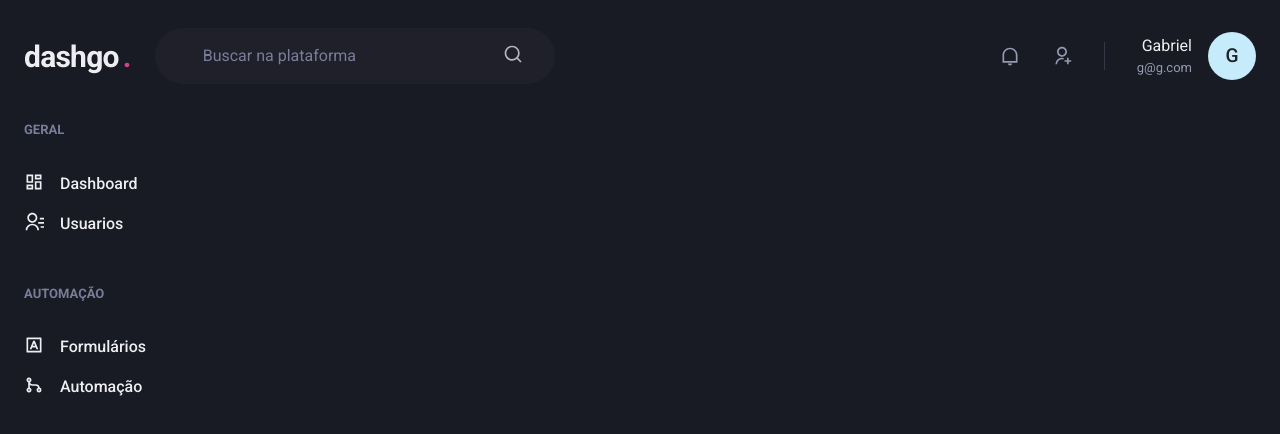
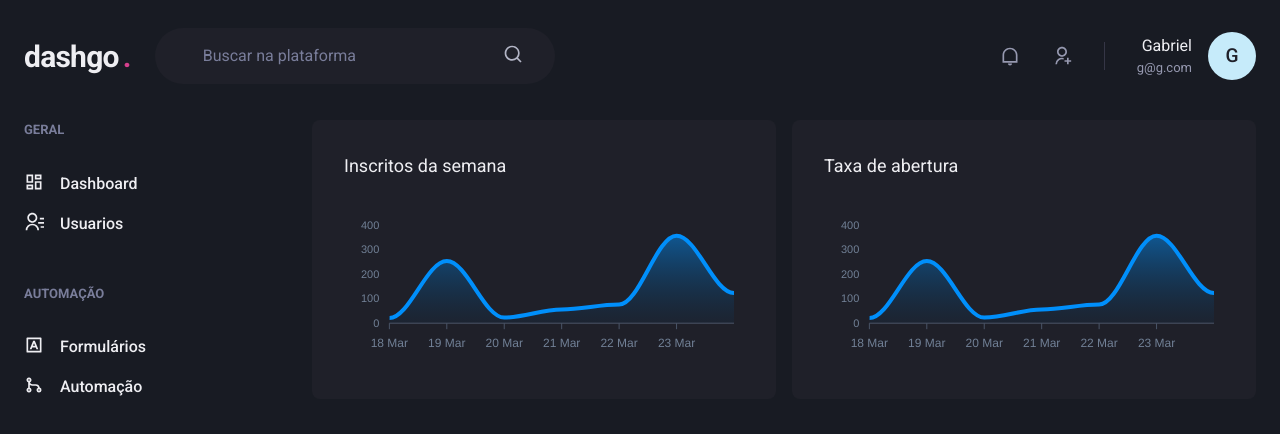
Before and after one commit to Gabriel3421/ignite_dashgo, a Next.js app: page /dashboard in a window 1280 px wide. Shown: the top 434 px of the page. Built offline with nearby package versions, Linux system fonts and the light colour scheme.

Commit message:
dashboard v1

```diff
--- a/package.json
+++ b/package.json
@@ -12,9 +12,11 @@
     "@chakra-ui/react": "^1.6.3",
     "@emotion/react": "^11.4.0",
     "@emotion/styled": "^11.3.0",
+    "apexcharts": "^3.27.1",
     "framer-motion": "^4.1.17",
     "next": "10.2.3",
     "react": "17.0.2",
+    "react-apexcharts": "^1.3.9",
     "react-dom": "17.0.2",
     "react-icons": "^4.2.0"
   },
--- a/src/pages/dashboard.tsx
+++ b/src/pages/dashboard.tsx
@@ -1,6 +1,62 @@
-import { Flex } from "@chakra-ui/layout";
+import { Box, Flex, SimpleGrid, Text, theme } from "@chakra-ui/react";
 import Header from "../components/Header";
+import dynamic from 'next/dynamic'
 import Sidebar from "../components/Sidebar";
+
+const Chart = dynamic(()=> import('react-apexcharts'), {
+  ssr: false,
+})
+
+const options = {
+  chart: {
+    toolbar: {
+      show: false,
+    },
+    zoom: {
+      enabled: false,
+    },
+    foreColor: theme.colors.gray[500]
+  },
+  grid: {
+    show: false,
+  },
+  dataLabels: {
+    enabled: false,
+  },
+  tooltip: {
+    enabled: false,
+  },
+  xaxis: {
+    type: 'datetime',
+    axisBorder: {
+      color: theme.colors.gray[600]
+    },
+    axisTicks: {
+      color: theme.colors.gray[600]
+    },
+    categories: [
+      '2021-03-18T00:00:00.000z',
+      '2021-03-19T00:00:00.000z',
+      '2021-03-20T00:00:00.000z',
+      '2021-03-21T00:00:00.000z',
+      '2021-03-22T00:00:00.000z',
+      '2021-03-23T00:00:00.000z',
+      '2021-03-24T00:00:00.000z',
+    ]
+  },
+  fill: {
+    opacity: 0.3,
+    type: 'gradient',
+    gradient: {
+      shade: 'dark',
+      opacityFrom: 0.7,
+      opacityTo: 0.3,
+    }
+  }
+}
+const series = [
+  { name: 'teste', data: [21, 253, 23, 56, 76, 356, 123]}
+]
 
 export default function Dashboard(){
   return (
@@ -8,6 +64,16 @@
       <Header />
       <Flex w='100%' my="6" maxW={1480} mx="auto" px="6">
         <Sidebar />
+        <SimpleGrid flex="1" gap="4" minChildWidth="320px" align="flex-start" >
+          <Box p="8" bg="gray.800" borderRadius={8} pb="4" >
+            <Text fontSize="lg" mb="4">Inscritos da  semana</Text>
+            <Chart options={options} series={series} type="area" height={160} />
+          </Box>
+          <Box p="8" bg="gray.800" borderRadius={8} pb="4" >
+            <Text fontSize="lg" mb="4">Taxa de abertura</Text>
+            <Chart options={options} series={series} type="area" height={160} />
+          </Box>
+        </SimpleGrid>
       </Flex>
     </Flex>
   )
```
Also changed, not shown: 1 other file (tests, documents, lock files or other folders).
